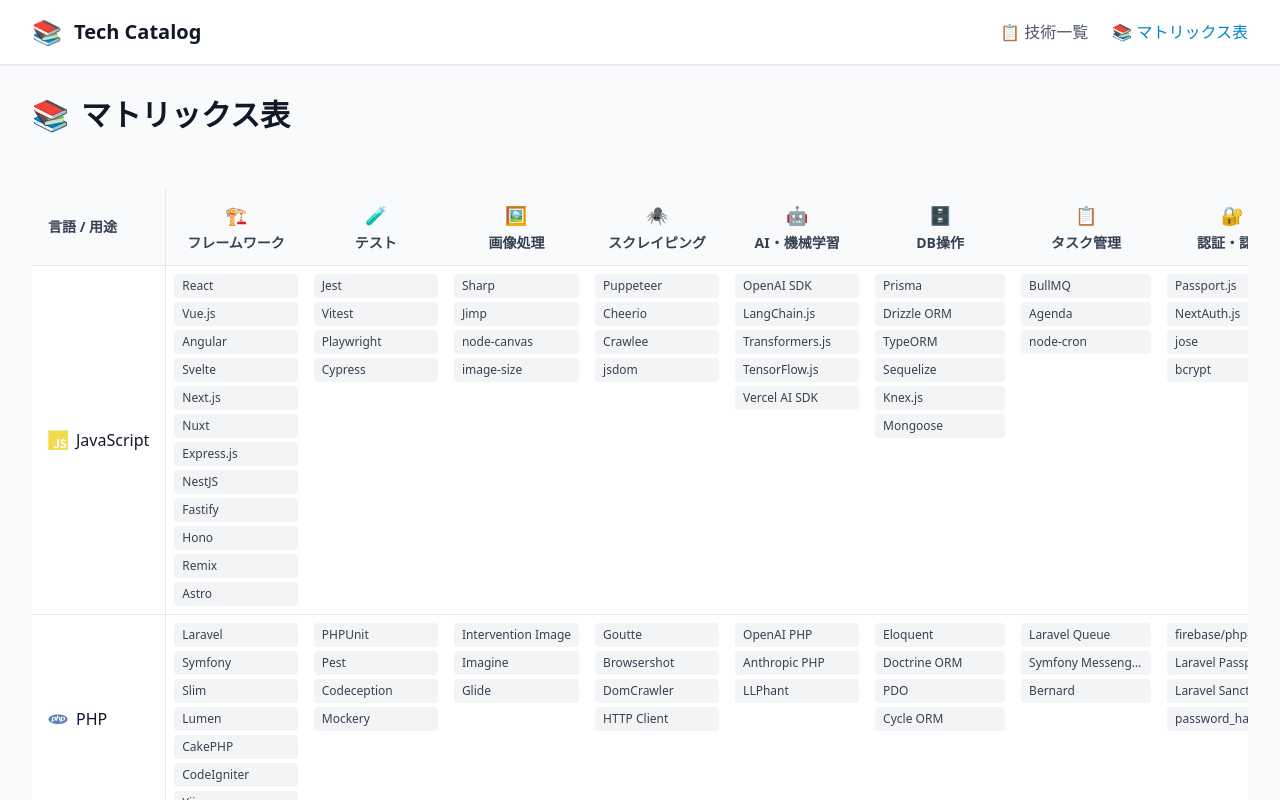
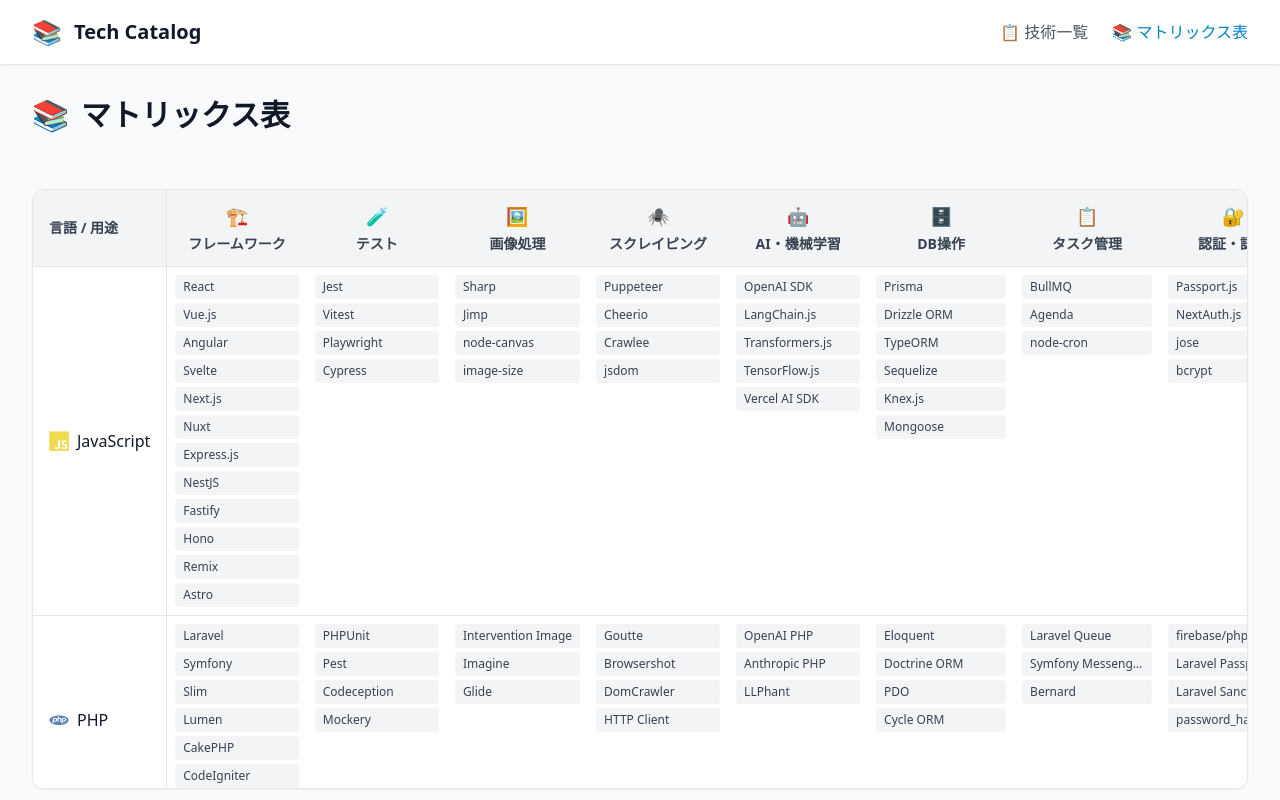
Before and after one commit to ishi720/tech-catalog, a Nuxt app: page /libraries in a window 1280 px wide. Shown: the top 800 px of the page. Built offline with nearby package versions, Linux system fonts and the light colour scheme.

Commit message:
マトリクスをテーブルヘッダーを固定 #6

```diff
--- a/pages/libraries.vue
+++ b/pages/libraries.vue
@@ -41,17 +41,17 @@
     </div>
 
     <!-- Matrix View -->
-    <div v-if="viewMode === 'matrix'" class="overflow-x-auto">
-      <table class="w-full border-collapse bg-white rounded-xl shadow-sm overflow-hidden">
-        <thead>
-          <tr class="bg-gray-50">
-            <th class="sticky left-0 bg-gray-50 px-4 py-3 text-left text-sm font-semibold text-gray-700 border-b border-r z-10 min-w-[120px]">
+    <div v-if="viewMode === 'matrix'" class="overflow-auto max-h-[calc(100vh-200px)] rounded-xl shadow-sm border bg-white">
+      <table class="w-full border-collapse">
+        <thead class="sticky top-0 z-20">
+          <tr>
+            <th class="sticky left-0 top-0 bg-gray-100 px-4 py-3 text-left text-sm font-semibold text-gray-700 border-b border-r z-30 min-w-[120px]">
               言語 / 用途
             </th>
             <th
               v-for="cat in libraryCategories"
               :key="cat.id"
-              class="px-3 py-3 text-center text-sm font-semibold text-gray-700 border-b min-w-[140px]"
+              class="px-3 py-3 text-center text-sm font-semibold text-gray-700 border-b min-w-[140px] bg-gray-100"
             >
               <div class="flex flex-col items-center gap-1">
                 <span class="text-lg">{{ cat.icon }}</span>
```
